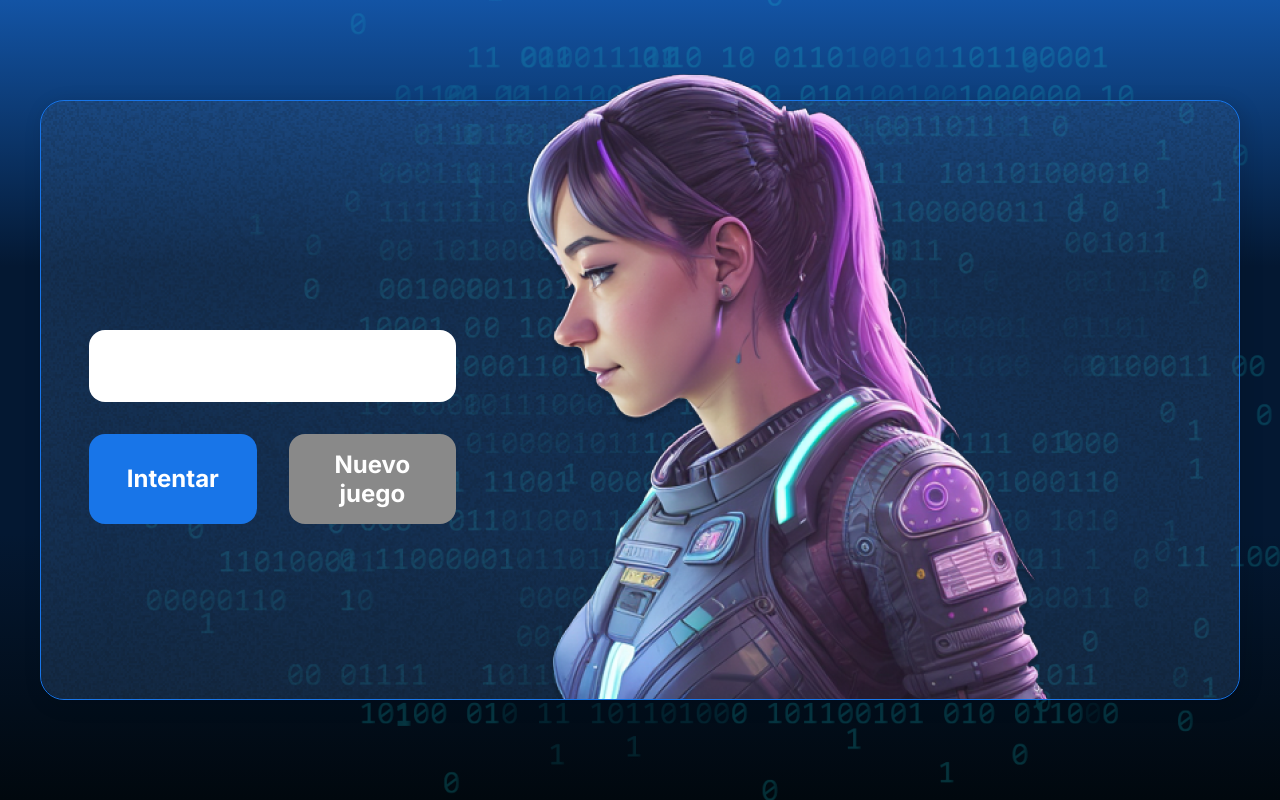
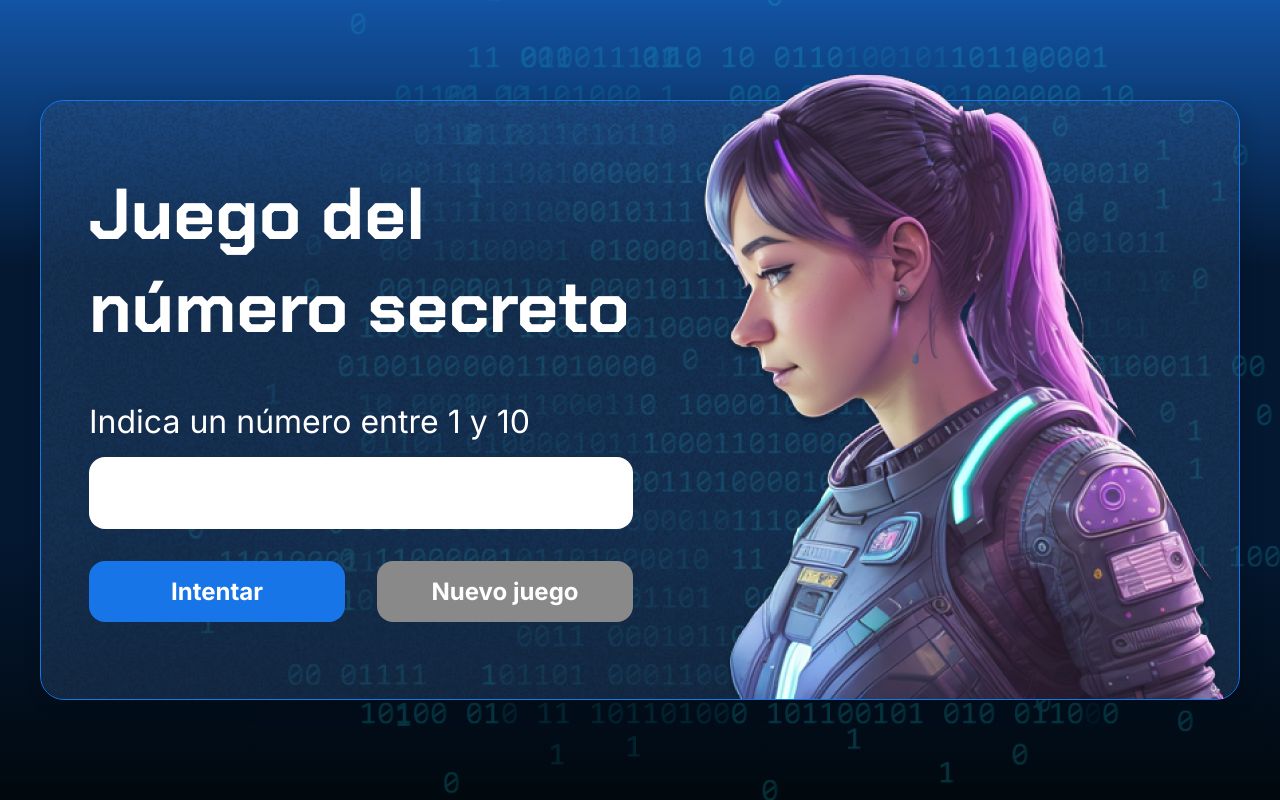
Before and after one commit to PamWebDev/Guess-The-Number-JavaScript-Parte2, a plain HTML site: page index.html in a window 1280 px wide. Drawn offline with Linux system fonts and the light colour scheme.

Commit message:
feat: Agregar título e indicaciones de juego

```diff
--- a/app.js
+++ b/app.js
@@ -0,0 +1,9 @@
+let titulo = document.querySelector('h1');
+titulo.innerHTML = 'Juego del número secreto';
+
+let parrafo = document.querySelector('p');
+parrafo.innerHTML = 'Indica un número entre 1 y 10';
+
+function intentoDeUsuario(){
+    alert('click desde el boton')
+}
--- a/index.html
+++ b/index.html
@@ -23,7 +23,7 @@
                 </div>
                 <input type="number" min="1" max="10" class="container__input">
                 <div class="chute container__botones">
-                    <button class="container__boton">Intentar</button>
+                    <button onclick="intentoDeUsuario();"  class="container__boton">Intentar</button>
                     <button class="container__boton" id="reiniciar" disabled>Nuevo juego</button>
                 </div>
             </div>
```
